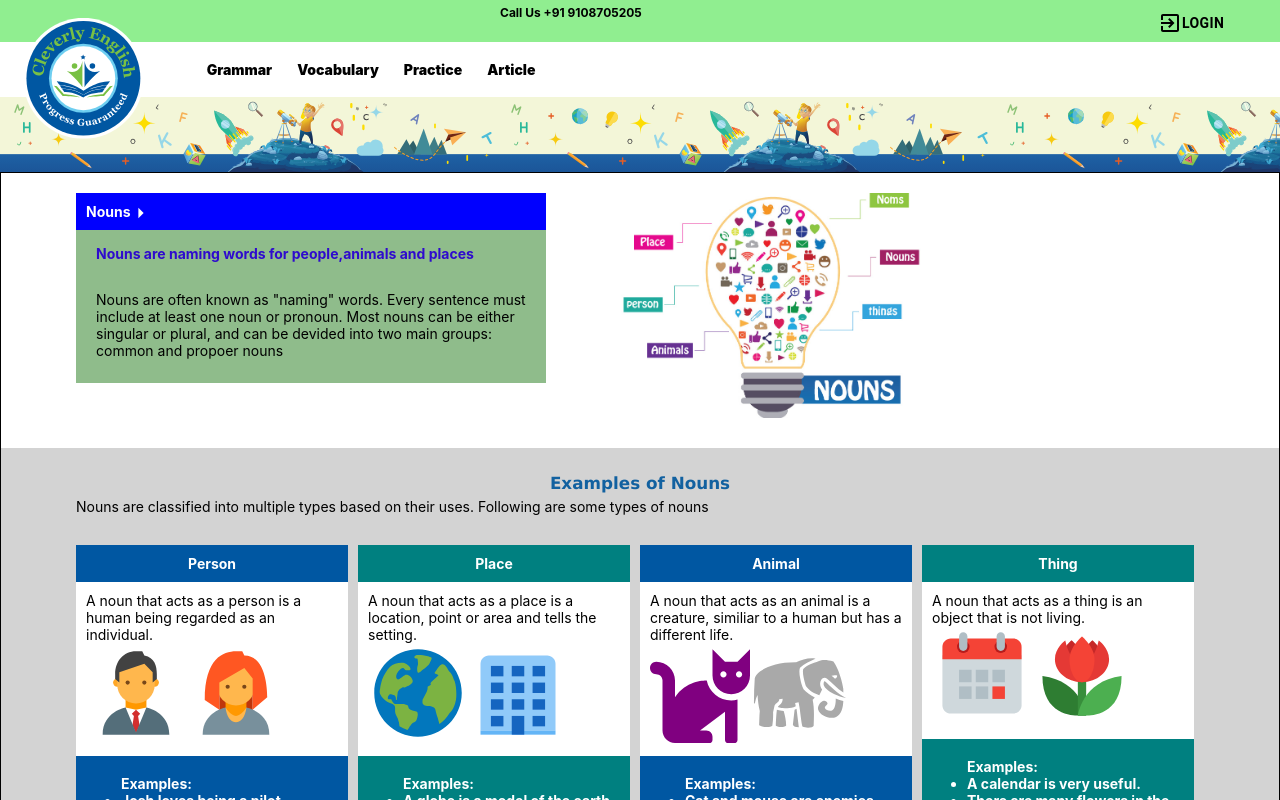
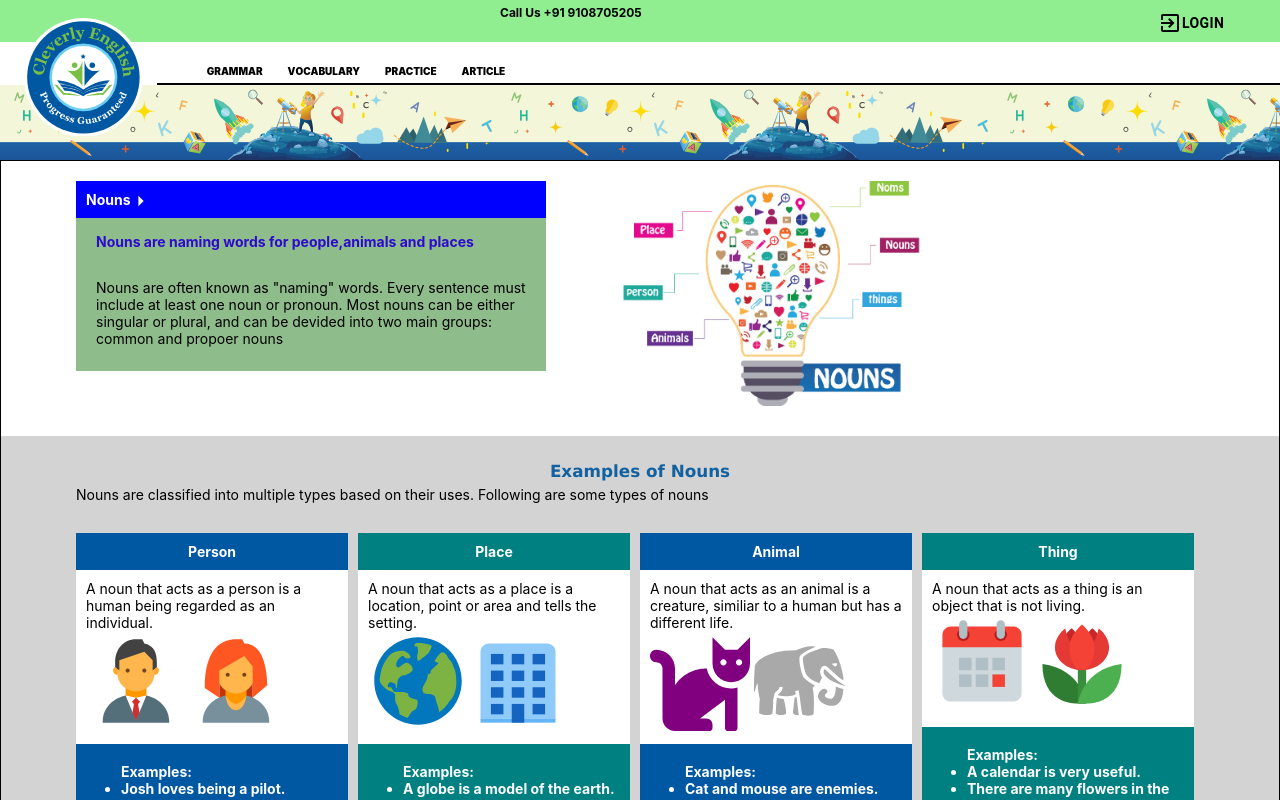
Before and after one commit to ktushar19Git/EnglishApp, a React (Create React App) app: page / in a window 1280 px wide. Shown: the top 800 px of the page. Built offline with nearby package versions, Linux system fonts and the light colour scheme.

Commit message:
Menu Bold and capital

```diff
--- a/src/App.css
+++ b/src/App.css
@@ -81,12 +81,15 @@
   text-align: left;
   font-family: -apple-system, BlinkMacSystemFont, 'Segoe UI', Roboto, Oxygen, Ubuntu, Cantarell, 'Open Sans', 'Helvetica Neue', sans-serif;
   font-weight: bolder;
-  /*font-variant-caps: all-petite-caps;*/
+  font-size: 14px;
+  font-variant-caps: all-petite-caps;
   margin-left: 50px;
   margin-right: 0px;
   /*
   background-color: #0057A2;
   */
+  z-index: 200;
+  border-bottom: 2px solid black;
 
 
 }
@@ -95,6 +98,7 @@
   list-style-type: none;
   color: black;
   text-align: center;
+  margin-bottom: 0px;
 }
 .Menu ul li
 {
@@ -161,6 +165,7 @@
   /*background-color:  #0057A2;*/
   background-color:  white;
   border: solid black 1px;
+  width: 200px;
 }
 .Menu ul li:hover .SubMenu ul li
 {
@@ -210,7 +215,7 @@
   /*background-image: linear-gradient(to bottom, #ad5389, #3c1053);*/
 
 
-  margin-left: 124px;
+  margin-left: 188px;
   margin-top: -25px;
   text-align: left;
   width: 100%;
@@ -638,8 +643,8 @@
   background-size: cover;
   position: relative;
   transform: translate(20%, -20%);
-  z-index: 100;
-  height: 220%;
+  z-index: 200;
+  height: 275%;
   width: 112%;
   /*
   width: 125px;
```
